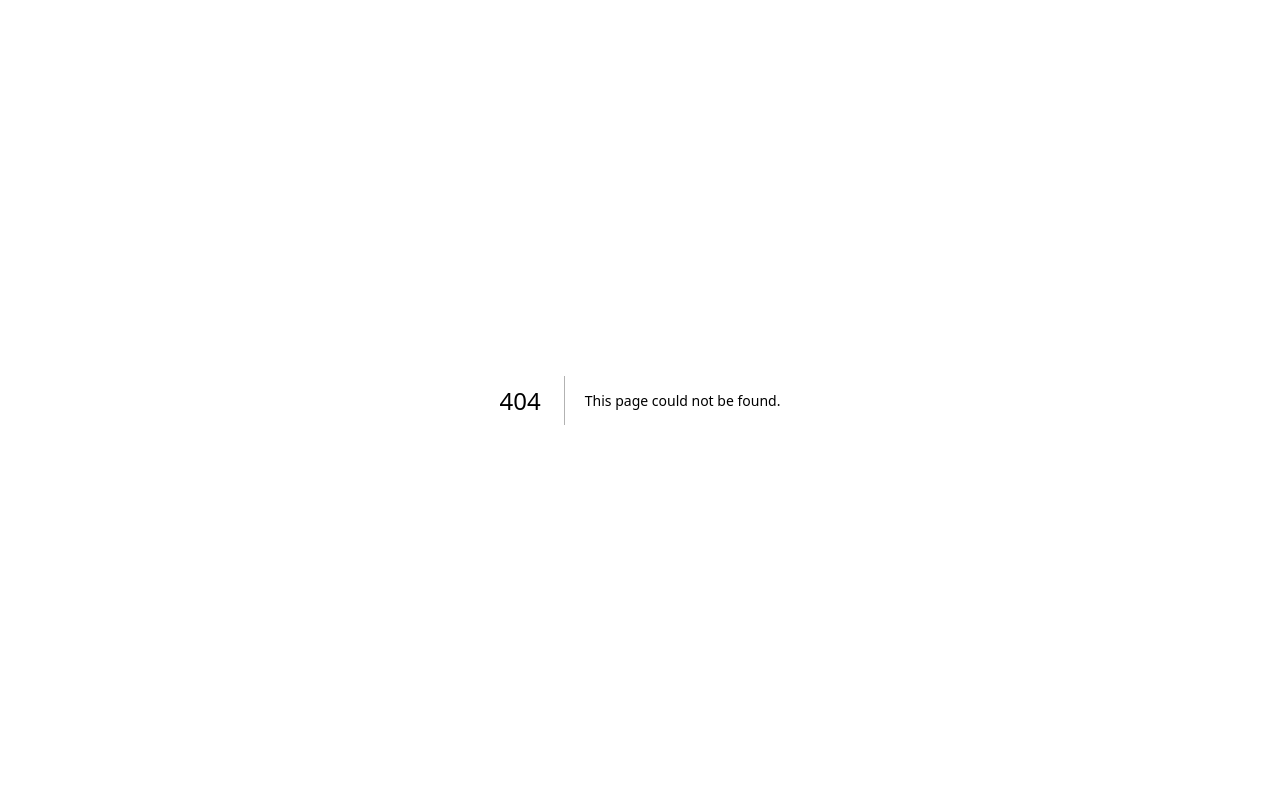
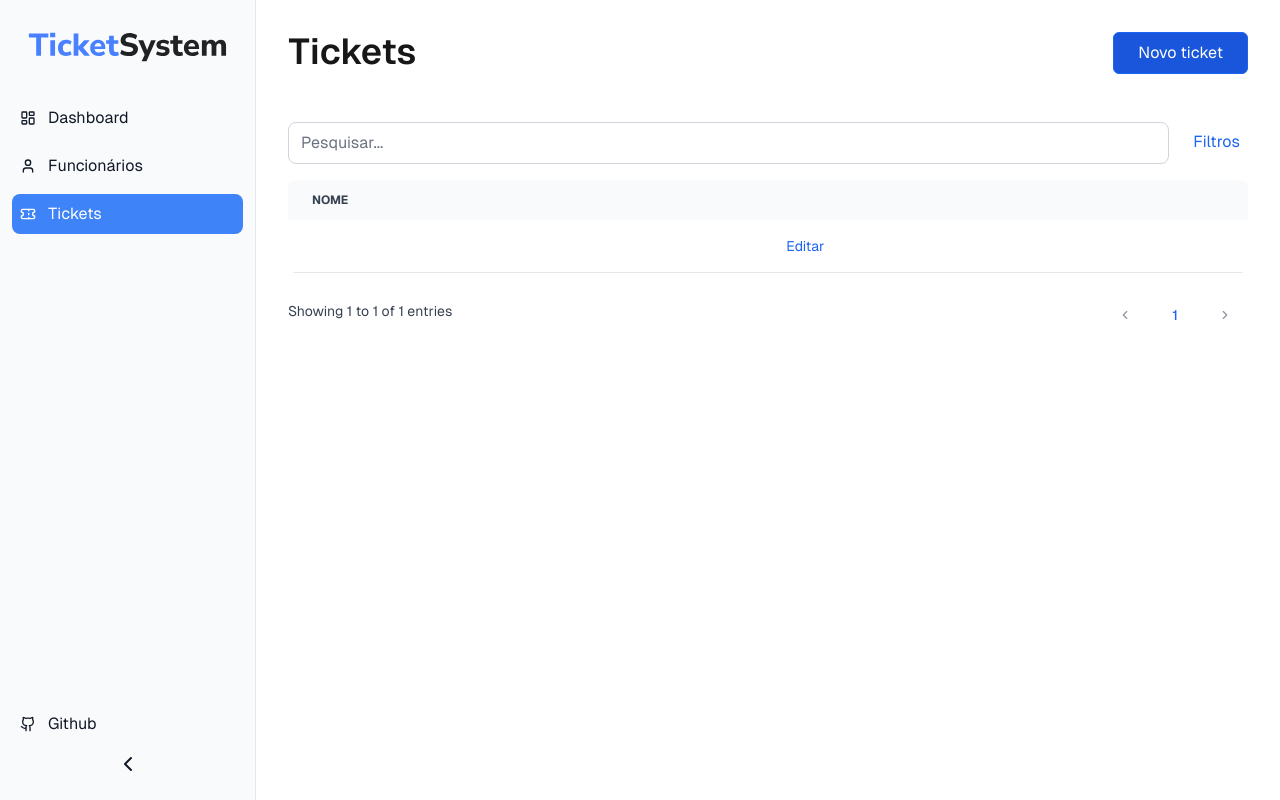
Before and after one commit to euperinotti/food-tickets, a Next.js app in the folder front/: page /tickets in a window 1280 px wide. Before the commit this address had no page. Built offline with nearby package versions, Linux system fonts and the light colour scheme.

Commit message:
feat: add tickets page

```diff
--- /dev/null
+++ b/front/src/app/ticket/[id]/page.tsx
@@ -0,0 +1,133 @@
+"use client";
+import { ITicket } from "@/@types/ITicket";
+import { API_PROVIDER } from "@/axios/api";
+import { HeadlessCombobox } from "@/components/headless/Combobox";
+import { Button } from "@/components/ui/Button";
+import { InputContainer } from "@/components/ui/Input/InputContainer";
+import { InputNumber } from "@/components/ui/Input/InputNumber";
+import { InputRadio } from "@/components/ui/Input/InputRadio";
+import Sidebar from "@/components/ui/Sidebar";
+import { FormEvent, useEffect, useState } from "react";
+
+const tableData = [
+  {
+    id: 1,
+    name: "John Doe",
+    cpf: "123.456.789-00",
+    status: "A",
+    createdAt: "2024-12-29 09:51:35",
+    updatedAt: "2024-12-29 09:51:35",
+  },
+  {
+    id: 1,
+    name: "Kevin Hart",
+    cpf: "123.456.789-00",
+    status: "I",
+    createdAt: "2024-12-29 09:51:35",
+    updatedAt: "2024-12-29 09:51:35",
+  },
+];
+
+const fetchData = async (id: string) => {
+  // const response = await API_PROVIDER.getEmployeeById(id);
+  // if (!response.ok) {
+  //   throw new Error("Falha ao buscar os dados");
+  // }
+
+  return {
+    id: 1,
+    employeeId: 10,
+    status: "A",
+    createdAt: "2024-12-29 09:51:35",
+    updatedAt: "2024-12-29 09:51:35",
+  };
+};
+
+const initialState: ITicket = {
+  id: null,
+  employeeId: 10,
+  status: "A",
+  createdAt: new Date().toISOString(),
+  updatedAt: new Date().toISOString(),
+};
+
+export default function Page({ params }: { params: { id: string } }) {
+  const { id } = params;
+  const [form, setForm] = useState<ITicket>(initialState);
+
+  useEffect(() => {
+    (async () => {
+      if (id !== "new") {
+        const response = await fetchData(id);
+
+        setForm(response);
+      }
+    })();
+  }, [id]);
+
+  const handleSubmit = (e: FormEvent<HTMLFormElement>) => {
+    e.preventDefault();
+    if (form && form.id) {
+      API_PROVIDER.updateTicket({ ...form });
+    } else {
+      API_PROVIDER.createTicket({ ...form });
+    }
+  };
+
+  return (
+    <div className="flex justify-center items-center w-full h-dvh">
+      <Sidebar />
+      <main className="p-8 flex flex-1 flex-col h-full gap-12">
+        <div className="flex gap-4 w-full justify-between">
+          <h1 className="text-4xl font-semibold">Ticket</h1>
+        </div>
+        <div className="h-full w-full overflow-y-scroll">
+          <form
+            className="bg-white w-[600px] h-auto rounded-md overflow-hidden"
+            onSubmit={handleSubmit}
+          >
+            <div className="flex flex-col item-start justify-start gap-4 p-5">
+              <InputContainer label="Funcionário">
+                <HeadlessCombobox
+                  displayKey="name"
+                  filterKey="name"
+                  data={tableData}
+                />
+              </InputContainer>
+              <InputContainer label="CPF">
+                <InputNumber />
+              </InputContainer>
+              <InputContainer label="Status">
+                <InputRadio
+                  label="Ativo"
+                  name="employee-status"
+                  value="A"
+                  id="employee-active"
+                  defaultChecked={form.status === "A"}
+                  onClick={(e) => setForm({ ...form, status: "A" })}
+                />
+                <InputRadio
+                  label="Inativo"
+                  name="employee-status"
+                  value="I"
+                  id="employee-inactive"
+                  defaultChecked={form.status === "I"}
+                  onClick={(e) => setForm({ ...form, status: "I" })}
+                />
+              </InputContainer>
+            </div>
+            <div className="flex item-start justify-end gap-4 p-5">
+              <Button
+                label="Limpar"
+                styleType="danger"
+                type="reset"
+                onClick={() => setForm(initialState)}
+              />
+              <Button label="Salvar" styleType="default" type="submit" />
+            </div>
+          </form>
+        </div>
+      </main>
+    </div>
+  );
+}
--- /dev/null
+++ b/front/src/app/tickets/layout.tsx
@@ -0,0 +1,35 @@
+import type { Metadata } from "next";
+import localFont from "next/font/local";
+import "../globals.css";
+
+const geistSans = localFont({
+  src: "../fonts/GeistVF.woff",
+  variable: "--font-geist-sans",
+  weight: "100 900",
+});
+const geistMono = localFont({
+  src: "../fonts/GeistMonoVF.woff",
+  variable: "--font-geist-mono",
+  weight: "100 900",
+});
+
+export const metadata: Metadata = {
+  title: "TicketSystem",
+  description: "Generated by TicketSystem",
+};
+
+export default function RootLayout({
+  children,
+}: Readonly<{
+  children: React.ReactNode;
+}>) {
+  return (
+    <html lang="en">
+      <body
+        className={`${geistSans.variable} ${geistMono.variable} antialiased min-h-dvh h-full`}
+      >
+        {children}
+      </body>
+    </html>
+  );
+}
--- /dev/null
+++ b/front/src/app/tickets/page.tsx
@@ -0,0 +1,48 @@
+"use client";
+import { Button } from "@/components/ui/Button";
+import Sidebar from "@/components/ui/Sidebar";
+import { Table } from "@/components/ui/Table";
+import { useRouter } from "next/navigation";
+
+const tableColumns = [
+  { title: "Nome", key: "name" },
+];
+
+const tableData = [
+  {
+    id: 1,
+    employeeId: 10,
+    status: "A",
+    createdAt: "2024-12-29 09:51:35",
+    updatedAt: "2024-12-29 09:51:35",
+  },
+];
+
+export default function Index() {
+  const router = useRouter();
+
+  return (
+    <div className="flex justify-center items-center w-full h-dvh">
+      <Sidebar />
+      <main className="p-8 flex flex-1 flex-col h-full gap-12">
+        <div className="flex gap-4 w-full justify-between">
+          <h1 className="text-4xl font-semibold">Tickets</h1>
+          <Button
+            label={"Novo ticket"}
+            styleType="default"
+            onClick={() => router.push("/ticket/new")}
+          />
+        </div>
+        <div className="max-h-fit w-full">
+          <Table
+            columns={tableColumns}
+            data={tableData}
+            onEditRow={(e) => {
+              router.push(`/ticket/${e.id}`);
+            }}
+          />
+        </div>
+      </main>
+    </div>
+  );
+}
```
